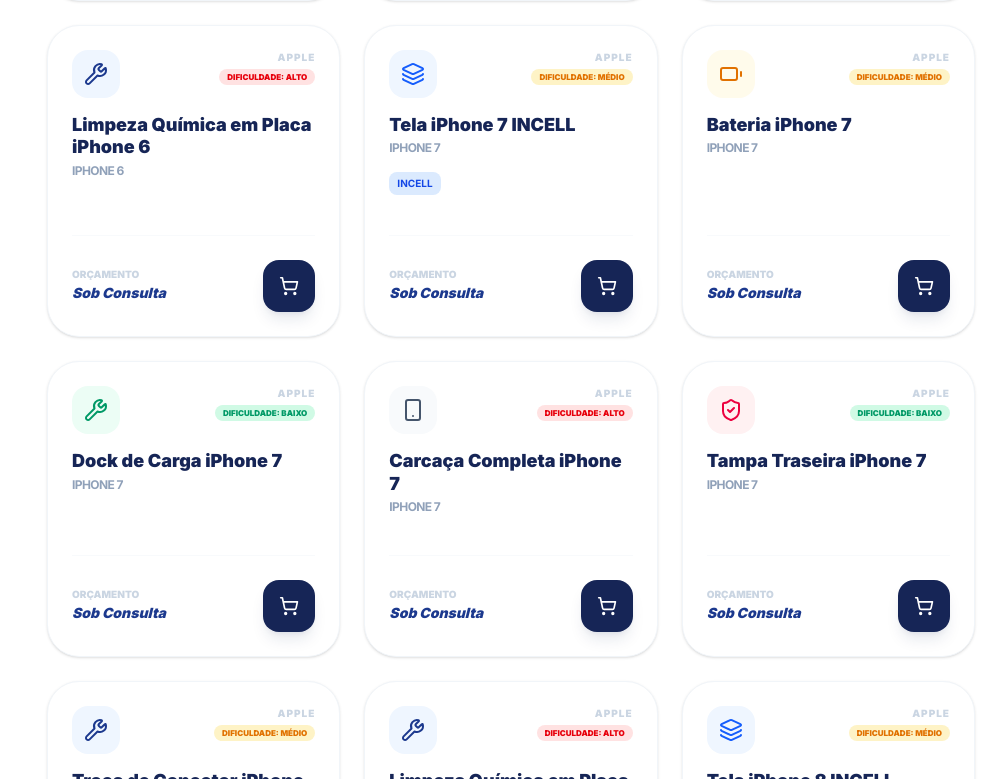
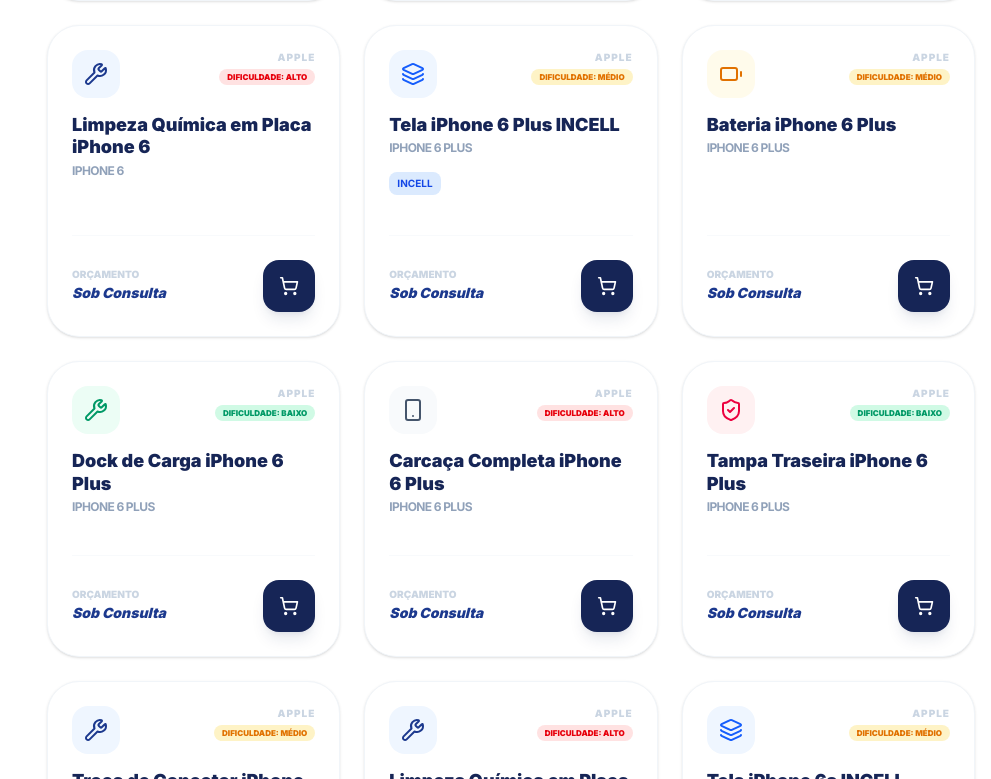
Before and after one commit to S4nttsx/oficinadocelular073, a React (Vite) app: page / in a window 1280 px wide. Shown: the part 1661-2440 px from the top of the page, without its empty margins (289-1280 px from the left). Built offline with nearby package versions, Linux system fonts and the light colour scheme.

Commit message:
ADICIONA PRO E PRO MAX, TELA E INCELL

```diff
--- a/src/data/produtos.ts
+++ b/src/data/produtos.ts
@@ -16,12 +16,25 @@
 const modelosData: { marca: string, nome: string, oled: boolean, glass: boolean }[] = [];
 
 // Apple
-["iPhone 6", "iPhone 7", "iPhone 8", "iPhone X", "iPhone XR", "iPhone XS", "iPhone 11", "iPhone 12", "iPhone 13", "iPhone 14", "iPhone 15"].forEach(m => {
+[
+  "iPhone 6", "iPhone 6 Plus", "iPhone 6s", "iPhone 6s Plus",
+  "iPhone 7", "iPhone 7 Plus",
+  "iPhone 8", "iPhone 8 Plus",
+  "iPhone X", "iPhone XR", "iPhone XS", "iPhone XS Max",
+  "iPhone 11", "iPhone 11 Pro", "iPhone 11 Pro Max",
+  "iPhone 12", "iPhone 12 Mini", "iPhone 12 Pro", "iPhone 12 Pro Max",
+  "iPhone 13", "iPhone 13 Mini", "iPhone 13 Pro", "iPhone 13 Pro Max",
+  "iPhone 14", "iPhone 14 Plus", "iPhone 14 Pro", "iPhone 14 Pro Max",
+  "iPhone 15", "iPhone 15 Plus", "iPhone 15 Pro", "iPhone 15 Pro Max"
+].forEach(m => {
+  const versionPart = m.split(" ")[1];
+  const version = parseInt(versionPart);
+
   modelosData.push({
     marca: "Apple",
     nome: m,
-    oled: m.includes("X") || (m.includes("iPhone") && parseInt(m.split(" ")[1]) >= 12),
-    glass: (m.includes("iPhone") && parseInt(m.split(" ")[1]) >= 8) || m.includes("X")
+    oled: m === "iPhone X" || m.includes("XS") || m.includes("Pro") || (!isNaN(version) && version >= 12),
+    glass: (!isNaN(version) && version >= 8) || m.includes("X")
   });
 });
 
@@ -83,6 +96,27 @@
       modelo_base: m.nome,
       estoque: 10
     });
+
+    // Adiciona opção INCELL para modelos OLED a partir do iPhone 11 Pro
+    const versionPart = m.nome.split(" ")[1];
+    const version = parseInt(versionPart);
+    const isPro = m.nome.includes("Pro");
+
+    if (m.oled && ((version === 11 && isPro) || version >= 12)) {
+      generatedProdutos.push({
+        id: currentId++,
+        modelo_id: modeloId,
+        nome_completo: `Tela ${m.nome} INCELL (Econômica)`,
+        categoria: 'TELA',
+        tecnologia: 'INCELL',
+        possui_aro: 0,
+        nivel_dificuldade: 'Médio',
+        exige_remocao_tela: 0,
+        marca: m.marca,
+        modelo_base: m.nome,
+        estoque: 15
+      });
+    }
   } else {
     // Other brands have aro variations
     if (m.oled) {
```
